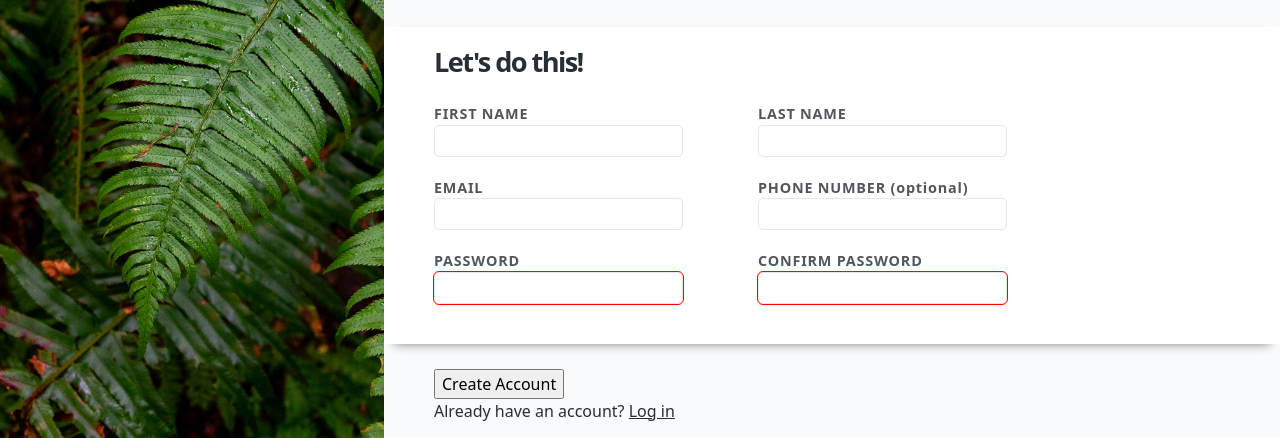
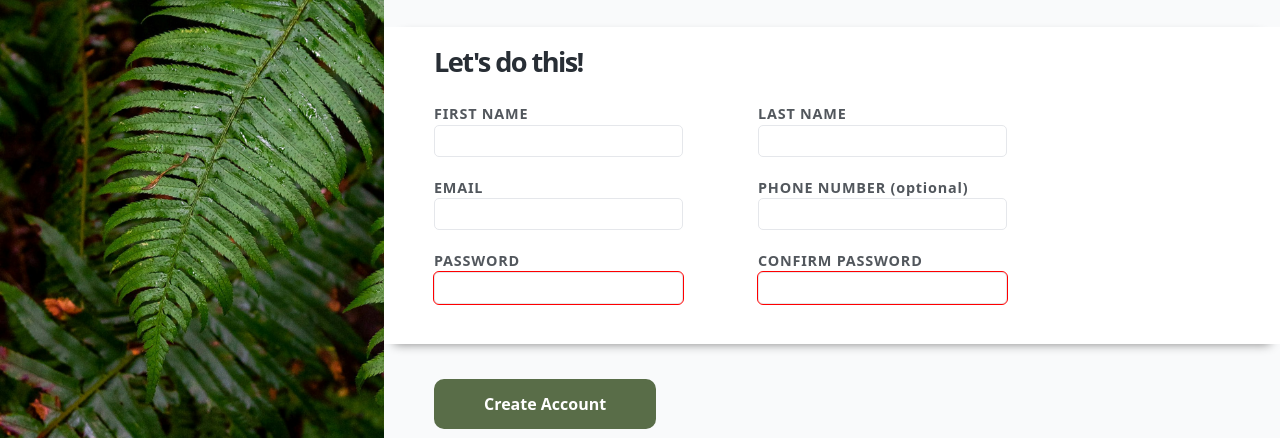
Before and after one commit to Liiam99/odin-sign-up-form, a plain HTML site: page index.html in a window 1280 px wide. Shown: the part 362-800 px from the top of the page. Drawn offline with Linux system fonts and the light colour scheme.

Commit message:
Add styling to button and call-to-action

```diff
--- a/index.html
+++ b/index.html
@@ -64,9 +64,9 @@
             </div>
         </div>
 
-        <span><button type="submit">Create Account</button></span>
+        <span><button type="submit" class="create-account">Create Account</button></span>
 
-        <p>Already have an account? <a href="">Log in</a></p>
+        <p class="call-to-action">Already have an account? <a href="">Log in</a></p>
     </form>
 </body>
 </html>
--- a/style.css
+++ b/style.css
@@ -131,7 +131,7 @@ h1 {
 
 .form-controls {
   background-color: white;
-  margin: 60px 0px 25px;
+  margin: 60px 0px 35px;
   padding-top: 15px;
   padding-bottom: 20px;
   box-shadow:
@@ -174,3 +174,23 @@ label {
   opacity: 0.8;
   letter-spacing: 0.05rem;
 }
+
+.create-account {
+  background-color: #596D48;
+  color: white;
+  padding: 13px 50px;
+  font-weight: 600;
+  border-radius: 10px;
+  border: none;
+  margin-bottom: 25px;
+}
+
+.call-to-action {
+  font-weight: 600;
+}
+
+.call-to-action > a {
+  color: #596D48;
+  font-weight: 600;
+  text-decoration: none;
+}
```
